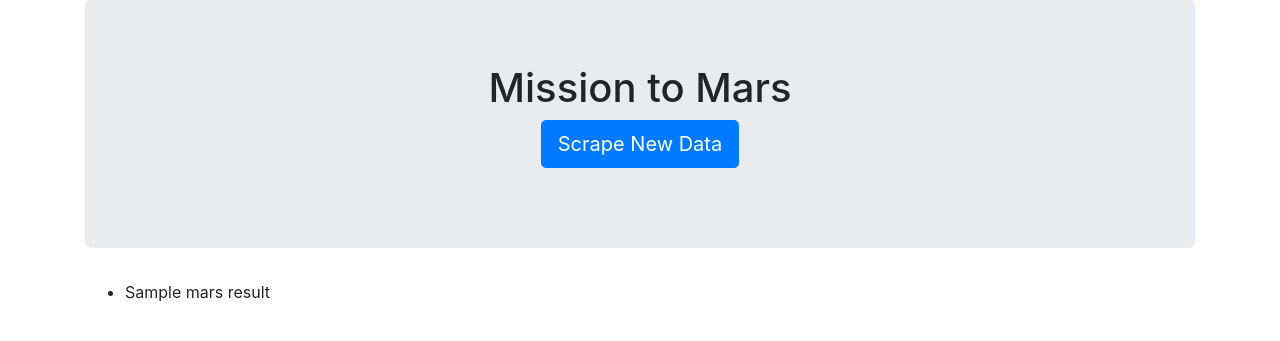
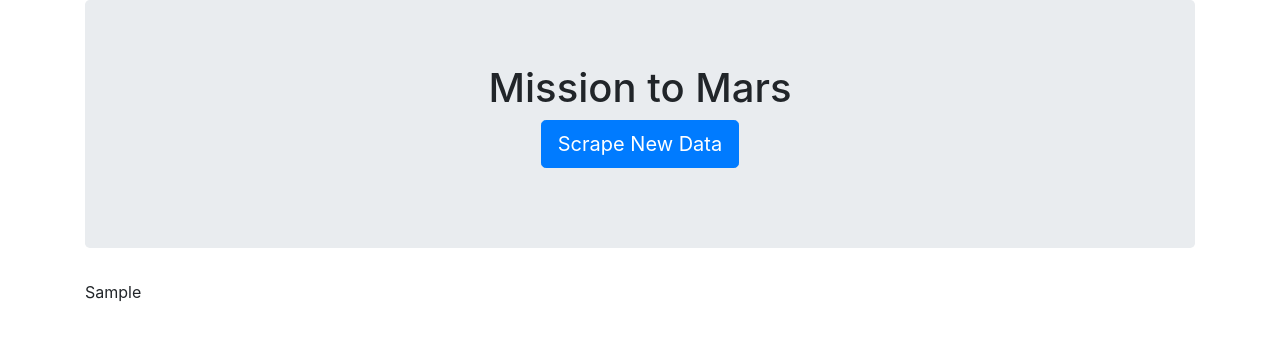
Before and after one commit to KaiCee2010/web-scraping-challenge, a Flask app: template Missions_to_Mars/templates/index.html in a window 1280 px wide. Shown: the top 341 px of the page. Run offline with Flask 2, Linux system fonts and the light colour scheme; the template is opened without the code that fills it: most values are stand-ins (such as "Sample title", 1, 10 or a date in 2020); some libraries are stand-ins or nearby versions.

Commit message:
Updated index.html template.

```diff
--- a/Missions_to_Mars/templates/index.html
+++ b/Missions_to_Mars/templates/index.html
@@ -10,16 +10,15 @@
 <body>
     <div class="container">
 
-        <div class="jumbotron text-center">
-          <h1>Mission to Mars</h1>
-          <p><a class="btn btn-primary btn-lg" href="/scrape" role="button">Scrape New Data</a></p>
-        </div>
-    <ul>
-        <li>{{ mars_results.news_title }}</li>
+      <div class="jumbotron text-center">
+        <h1>Mission to Mars</h1>
+        <p><a class="btn btn-primary btn-lg" href="/scrape" role="button">Scrape New Data</a></p>
+      </div>
 
-      </ul>
+      <p>{{ mars_results[0].latest_news }}</p>
 
     </div>
+
 
 </body>
 
```
